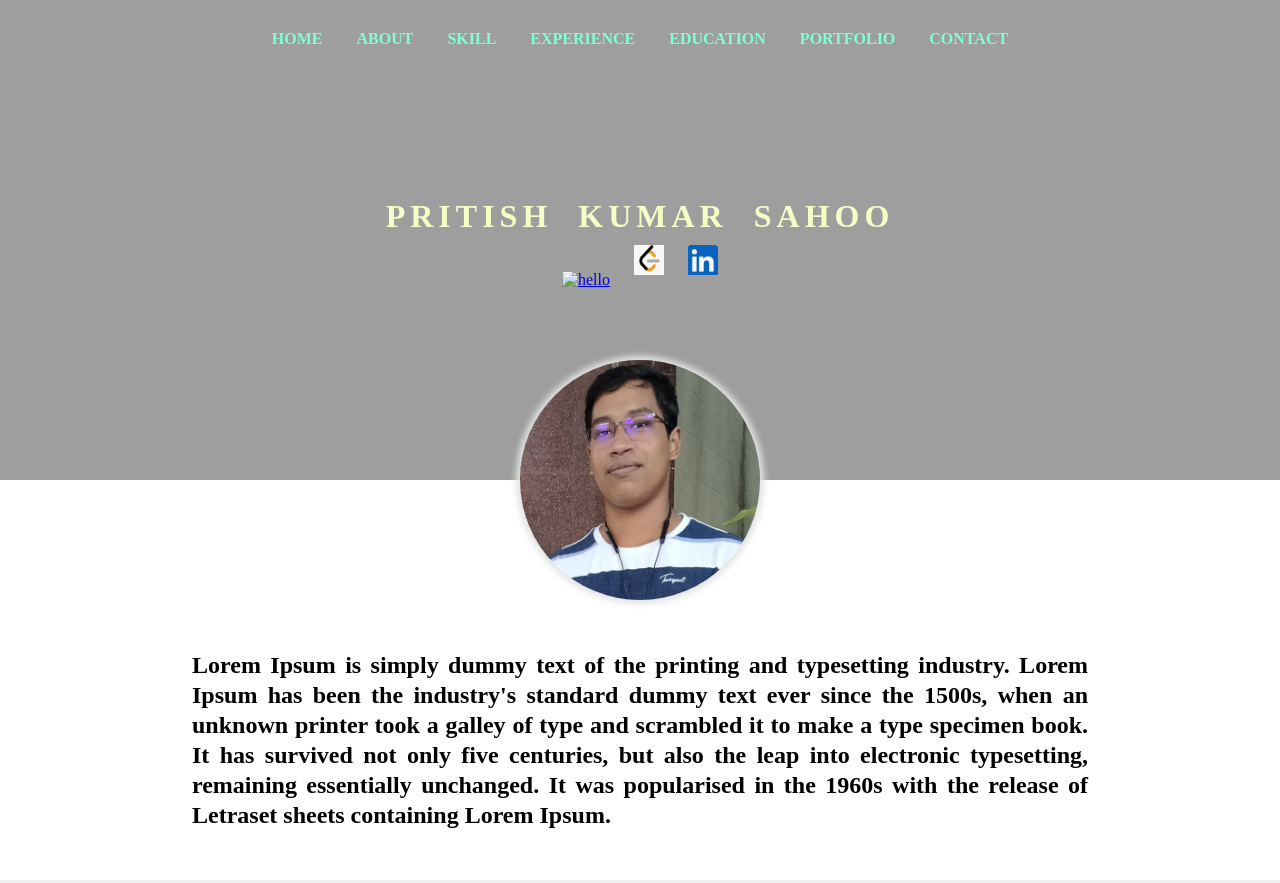
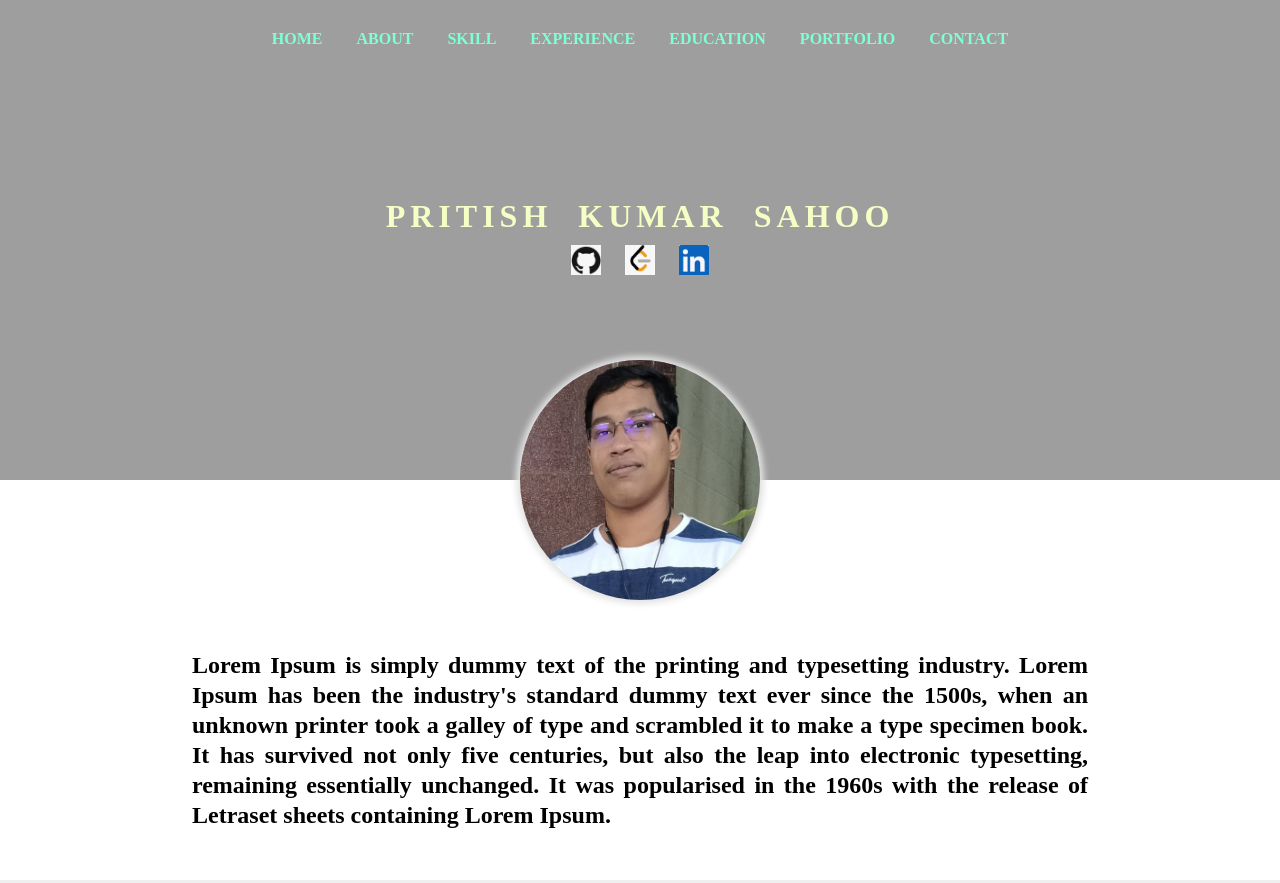
Before and after one commit to Pritish2410/Pritish2410, a plain HTML site: page index.html in a window 1280 px wide. Shown: the top 883 px of the page. Drawn offline with Linux system fonts and the light colour scheme; the site is published under a folder, as on GitHub Pages, so addresses that start at the root find nothing.

Commit message:
Update index.html

```diff
--- a/index.html
+++ b/index.html
@@ -24,7 +24,7 @@
 		<div id="name" class="text-align"><h1>PRITISH &nbsp;KUMAR &nbsp;SAHOO</h1></div>
 		<div id="links" class="text-align">
 
-			<li><a href="https://github.com/Pritish2410" target=_blank><img src="/Screenshot 2024-01-15 204808.png" alt="hello"></a></li>
+			<li><a href="https://github.com/Pritish2410" target=_blank><img src="./Screenshot 2024-01-15 204808.png" alt="hello"></a></li>
 
 			<li><a href="https://leetcode.com/Pritish2410/"target=_blank><img src="./Screenshot 2024-01-15 205744.png" alt="hello"></a></li>
 
```
